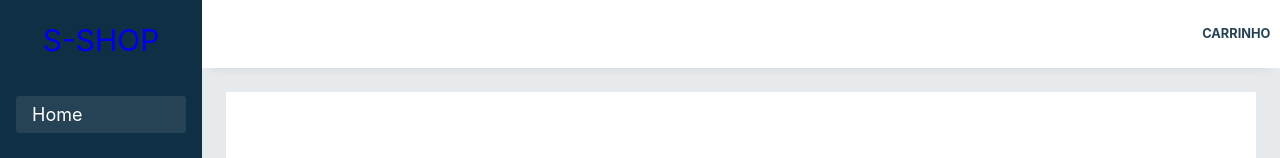
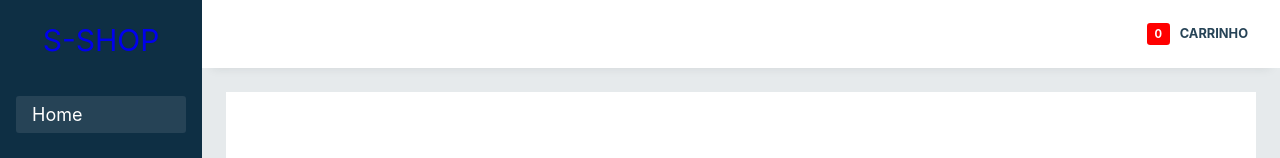
Before and after one commit to devCarlosL/carlos-shop, a React (Create React App) app: page /#/home in a window 1280 px wide. Shown: the top 158 px of the page. Built offline with nearby package versions, Linux system fonts and the light colour scheme.

Commit message:
feat: add quantity items on cart in header

```diff
--- a/src/components/Sidebar/index.js
+++ b/src/components/Sidebar/index.js
@@ -1,11 +1,11 @@
 import React from 'react';
 import { NavLink } from 'react-router-dom';
 
-// import { useCart } from '../contexts/CartContext';
+import { useCart } from '../../contexts/cart';
 import { SidebarContainer, ContentContainer } from './styles';
 
 function Sidebar({ children }) {
-  // const { shoppingCart } = useCart();
+  const { shoppingCart } = useCart();
 
   const pages = [
     { name: 'Home', route: '/home' },
@@ -39,6 +39,7 @@ function Sidebar({ children }) {
       </article>
       <ContentContainer>
         <header className="sidebar__header">
+          <span>{shoppingCart.length >= 1 ? shoppingCart.length : 0}</span>
           <NavLink
             to="/cart"
             activeStyle={{
@@ -48,7 +49,6 @@ function Sidebar({ children }) {
           >
             Carrinho
           </NavLink>
-          {/* <span>{shoppingCart.length}</span> */}
         </header>
         <section className="content">{children}</section>
       </ContentContainer>
--- a/src/components/Sidebar/styles.js
+++ b/src/components/Sidebar/styles.js
@@ -69,7 +69,7 @@ export const ContentContainer = styled('div')`
       background: transparent;
       color: #264356;
       border-radius: 0.2rem;
-      margin-right: 0.1rem;
+      margin-right: 1.5rem;
       padding: 0.25rem 0.5rem;
     }
 
@@ -86,7 +86,7 @@ export const ContentContainer = styled('div')`
       align-items: center;
       justify-content: center;
       color: #fff;
-      margin-right: 1.5rem;
+      margin-right: 0.1rem;
 
       font-size: 0.7rem;
       font-weight: bold;
```
